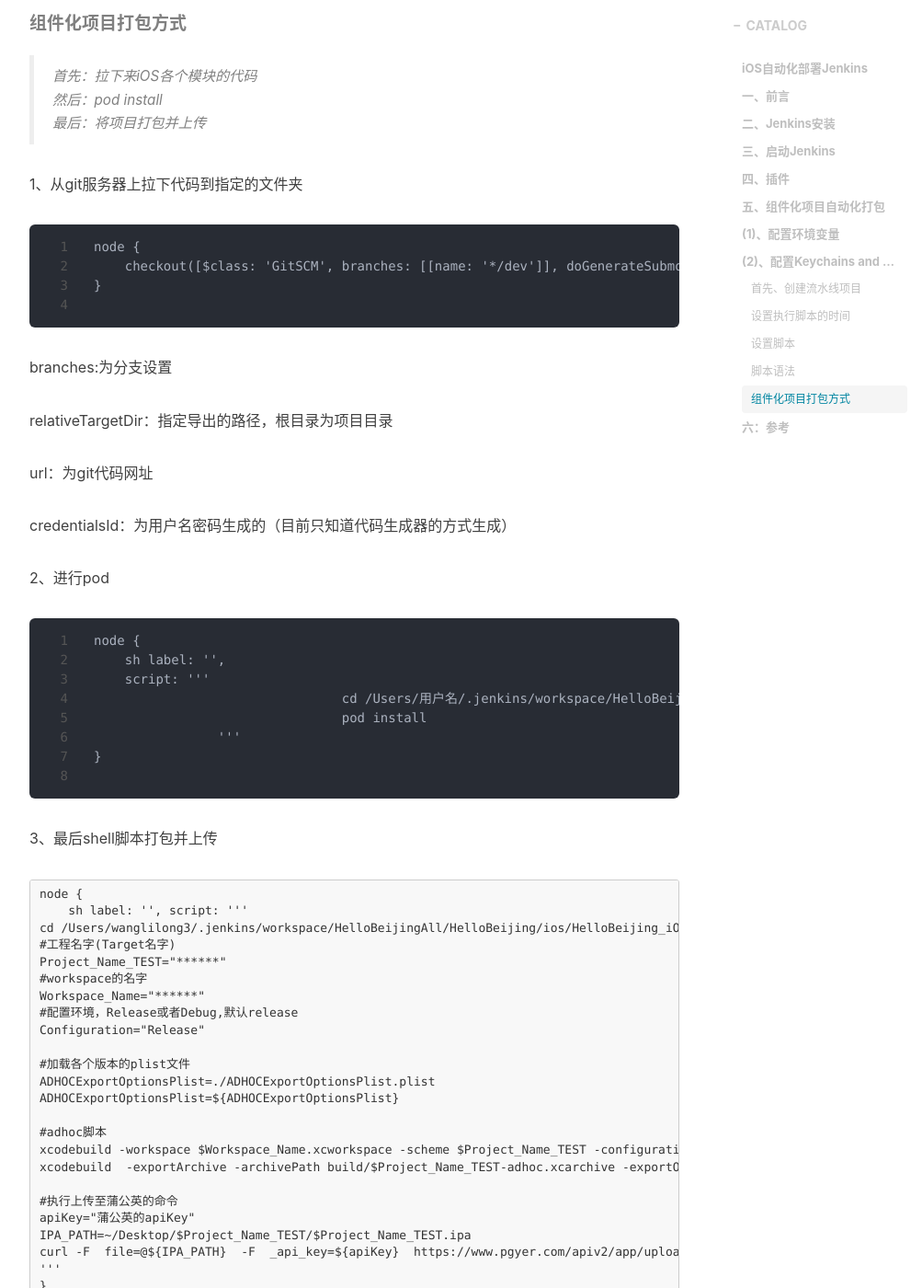
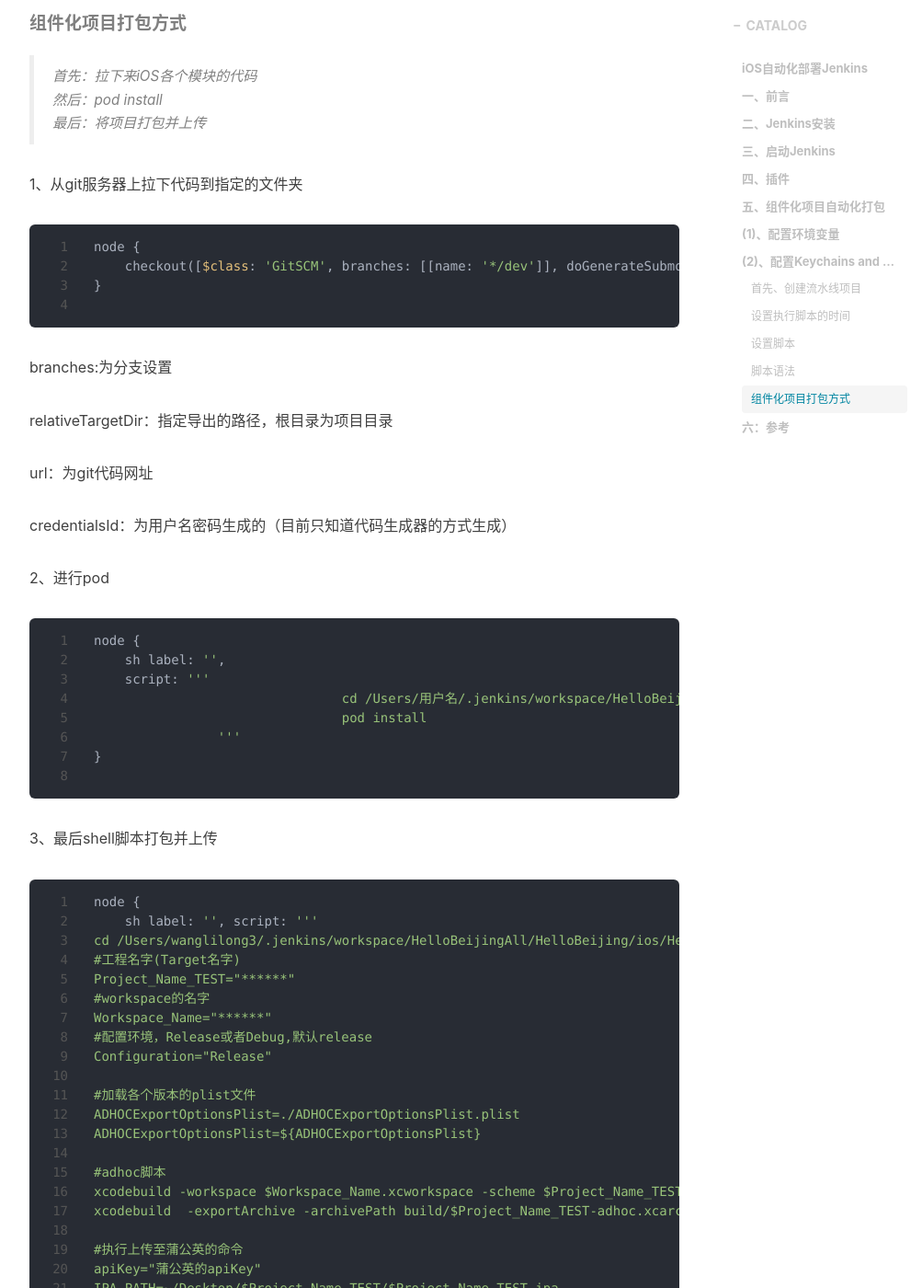
Before and after one commit to awanglilong/awanglilong.github.io, a Jekyll site: the page built from _posts/2019-10-17-ios-Jenkins.md, in a window 1280 px wide and 1400 px high, scrolled down 4832 px. Shown: the whole window at 92% size, without its empty margins (233-1236 px from the left). Built offline with Jekyll 4.4.1, drawn with Linux system fonts in a browser that asks for light colours; nearby versions of some CDN libraries; comment, search, counter and statistics services are not loaded; some of the changed text lies outside the part shown.

Commit message:
设置语言

````diff
--- a/_posts/2019-10-17-ios-Jenkins.md
+++ b/_posts/2019-10-17-ios-Jenkins.md
@@ -21,7 +21,7 @@ tags:
 
 安装brew
 
-```
+```shell
 /usr/bin/ruby -e "$(curl -fsSL https://raw.githubusercontent.com/Homebrew/install/master/install)"
 ```
 
@@ -29,7 +29,7 @@ tags:
 
 由于jenkins依赖于java8（之上），所以需要先安装java
 
-```
+```shell
 brew cask install java
 ```
 
@@ -37,7 +37,7 @@ brew cask install java
 
 然后使用brew安装jenkins
 
-```
+```shell
 brew install jenkins
 ```
 
@@ -47,7 +47,7 @@ brew install jenkins
 
 命令
 
-```
+```shell
 service jenkins start //启动
 service jenkins stop  //停止
 service jenkins restart //重启
@@ -69,7 +69,7 @@ service jenkins restart //重启
 
 另外一般会另外安装插件
 
-```
+```shell
 Keychains and Provisioning Profiles Management//方便管理打包证书
 Xcode integration//由于需要使用Xcode编译环境，因此必须要安装插件
 ```
@@ -88,7 +88,7 @@ Xcode integration//由于需要使用Xcode编译环境，因此必须要安装
 
 组件化是使用pod进行管理的，所以需要用pod命令
 
-```
+```shell
 pod install
 ```
 
@@ -140,7 +140,7 @@ pod install
 
 1、从git服务器上拉下代码到指定的文件夹
 
-```
+```shell
 node {
     checkout([$class: 'GitSCM', branches: [[name: '*/dev']], doGenerateSubmoduleConfigurations: false, extensions: [[$class: 'RelativeTargetDirectory', relativeTargetDir: 'HelloBeijing/ios/HelloBeijing_iOS/']], submoduleCfg: [], userRemoteConfigs: [[credentialsId: 'ccb75a88-4fe2-44e7-846d-0fea1965cef4', url: 'http://git.jd.com/helloBJ/HelloBeijing_iOS.git']]])
 }
@@ -159,7 +159,7 @@ credentialsId：为用户名密码生成的（目前只知道代码生成器的
 
 2、进行pod
 
-```
+```shell
 node {
     sh label: '',
     script: '''
@@ -174,7 +174,7 @@ node {
 
 3、最后shell脚本打包并上传
 
-```\
+```shell
 node {
     sh label: '', script: '''
 cd /Users/wanglilong3/.jenkins/workspace/HelloBeijingAll/HelloBeijing/ios/HelloBeijing_iOS
````
